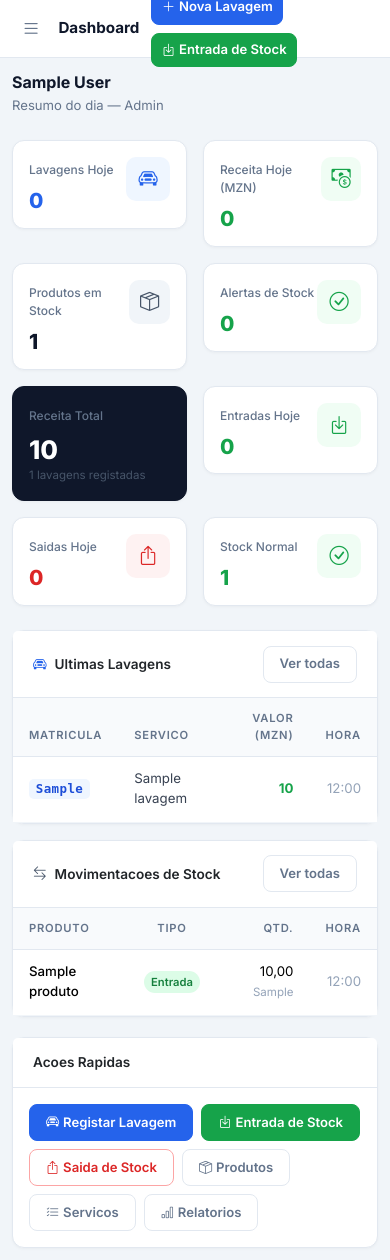
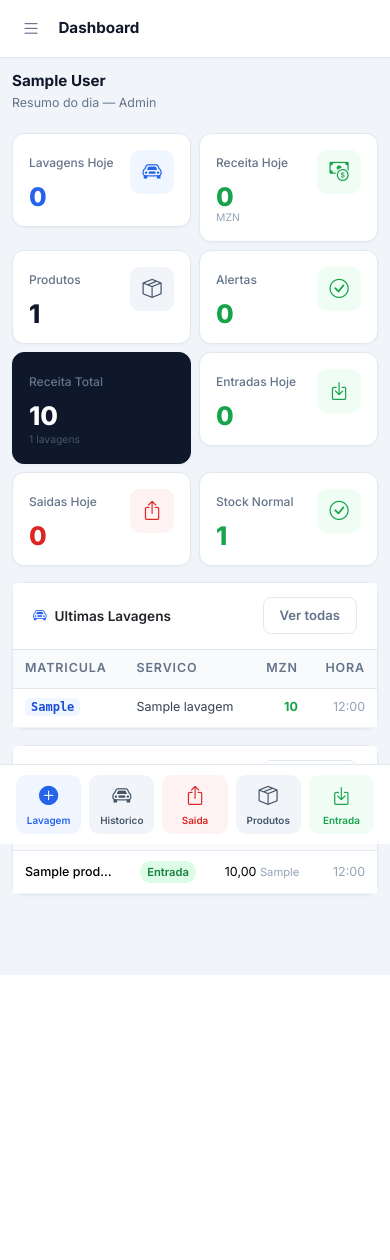
Before and after one commit to albinoafonsocumbe/carwash-stock, a Django app: page /dashboard/ in a window 390 px wide. After the commit the page ends 975 px from the top, so only its background shows below. Run offline with Django 4.2, Linux system fonts and the light colour scheme; a user stored in the database is signed in; tables that the repository leaves empty hold one stand-in row (values such as "Sample post").

Commit message:
feat: dashboard mobile com barra de acoes fixa e layout responsivo

```diff
--- a/carwash_stock/templates/dashboard/index.html
+++ b/carwash_stock/templates/dashboard/index.html
@@ -2,28 +2,63 @@
 {% block title %}Dashboard{% endblock %}
 {% block page_title %}Dashboard{% endblock %}
 
+{% block extra_css %}
+<style>
+/* ── Mobile bottom nav ── */
+.mobile-actions {
+    display: none;
+    position: fixed; bottom: 0; left: 0; right: 0;
+    background: #fff; border-top: 1px solid #e2e8f0;
+    padding: .6rem 1rem; z-index: 150;
+    gap: .5rem;
+}
+.mobile-action-btn {
+    flex: 1; display: flex; flex-direction: column; align-items: center;
+    gap: .2rem; padding: .4rem .3rem; border-radius: 10px;
+    text-decoration: none; font-size: .62rem; font-weight: 600;
+    color: #64748b; transition: background .15s, color .15s;
+    border: none; background: none; cursor: pointer;
+}
+.mobile-action-btn i { font-size: 1.2rem; }
+.mobile-action-btn.primary { color: #2563eb; background: #eff6ff; }
+.mobile-action-btn.success { color: #16a34a; background: #f0fdf4; }
+.mobile-action-btn.danger  { color: #dc2626; background: #fef2f2; }
+.mobile-action-btn.gray    { color: #475569; background: #f1f5f9; }
+
+@media (max-width: 768px) {
+    .mobile-actions { display: flex; }
+    .desktop-actions { display: none !important; }
+    .page-body { padding-bottom: 5rem !important; }
+    .stat-value { font-size: 1.6rem !important; }
+    .dash-table th, .dash-table td { padding: .6rem .75rem !important; font-size: .78rem !important; }
+}
+</style>
+{% endblock %}
+
 {% block topbar_actions %}
+<div class="desktop-actions d-flex gap-2">
     <a href="{% url 'lavagens:create' %}" class="btn btn-primary btn-sm d-flex align-items-center gap-1">
         <i class="bi bi-plus-lg"></i> Nova Lavagem
     </a>
     {% if user.is_admin %}
     <a href="{% url 'stock:entry_create' %}" class="btn btn-success btn-sm d-flex align-items-center gap-1">
-    <i class="bi bi-box-arrow-in-down"></i> Entrada de Stock
+        <i class="bi bi-box-arrow-in-down"></i> Entrada Stock
     </a>
     {% endif %}
+</div>
 {% endblock %}
 
 {% block content %}
 
-<!-- Cabecalho da pagina -->
-<div style="margin-bottom:1.5rem;">
-    <div style="font-size:1rem;font-weight:700;color:#0f172a;">{{ user.get_full_name|default:user.username }}</div>
-    <div style="color:#64748b;font-size:.82rem;margin-top:.15rem;">Resumo do dia — {{ user.get_perfil_display }}</div>
+<!-- Cabecalho -->
+<div style="margin-bottom:1.25rem;">
+    <div style="font-size:.95rem;font-weight:700;color:#0f172a;">{{ user.get_full_name|default:user.username }}</div>
+    <div style="color:#64748b;font-size:.78rem;margin-top:.1rem;">Resumo do dia — {{ user.get_perfil_display }}</div>
 </div>
 
-<!-- Linha 1 de estatisticas -->
-<div class="row g-3 mb-3">
-    <div class="col-6 col-xl-3">
+<!-- Stats linha 1 -->
+<div class="row g-2 mb-2">
+    <div class="col-6 col-lg-3">
         <div class="stat-card">
             <div class="d-flex align-items-start justify-content-between">
                 <div>
@@ -36,12 +71,13 @@
             </div>
         </div>
     </div>
-    <div class="col-6 col-xl-3">
+    <div class="col-6 col-lg-3">
         <div class="stat-card">
             <div class="d-flex align-items-start justify-content-between">
                 <div>
-                    <div class="stat-label">Receita Hoje (MZN)</div>
-                    <div class="stat-value" style="color:#16a34a;">{{ receita_hoje|floatformat:0 }}</div>
+                    <div class="stat-label">Receita Hoje</div>
+                    <div class="stat-value" style="color:#16a34a;font-size:1.5rem;">{{ receita_hoje|floatformat:0 }}</div>
+                    <div style="font-size:.65rem;color:#94a3b8;">MZN</div>
                 </div>
                 <div class="stat-icon" style="background:#f0fdf4;">
                     <i class="bi bi-cash-coin" style="color:#16a34a;"></i>
@@ -49,11 +85,11 @@
             </div>
         </div>
     </div>
-    <div class="col-6 col-xl-3">
+    <div class="col-6 col-lg-3">
         <div class="stat-card">
             <div class="d-flex align-items-start justify-content-between">
                 <div>
-                    <div class="stat-label">Produtos em Stock</div>
+                    <div class="stat-label">Produtos</div>
                     <div class="stat-value" style="color:#0f172a;">{{ total_produtos }}</div>
                 </div>
                 <div class="stat-icon" style="background:#f1f5f9;">
@@ -62,11 +98,11 @@
             </div>
         </div>
     </div>
-    <div class="col-6 col-xl-3">
+    <div class="col-6 col-lg-3">
         <div class="stat-card">
             <div class="d-flex align-items-start justify-content-between">
                 <div>
-                    <div class="stat-label">Alertas de Stock</div>
+                    <div class="stat-label">Alertas</div>
                     <div class="stat-value" style="color:{% if produtos_alerta %}#d97706{% else %}#16a34a{% endif %};">
                         {{ produtos_alerta|length }}
                     </div>
@@ -80,16 +116,16 @@
     </div>
 </div>
 
-<!-- Linha 2 de estatisticas -->
-<div class="row g-3 mb-4">
-    <div class="col-6 col-xl-3">
+<!-- Stats linha 2 -->
+<div class="row g-2 mb-3">
+    <div class="col-6 col-lg-3">
         <div class="stat-card" style="background:#0f172a;border-color:#0f172a;">
             <div class="stat-label" style="color:#64748b;">Receita Total</div>
-            <div class="stat-value" style="color:#fff;font-size:1.6rem;">{{ receita_total|floatformat:0 }}</div>
-            <div style="color:#475569;font-size:.72rem;margin-top:.3rem;">{{ total_lavagens }} lavagens registadas</div>
+            <div class="stat-value" style="color:#fff;font-size:1.4rem;">{{ receita_total|floatformat:0 }}</div>
+            <div style="color:#475569;font-size:.65rem;margin-top:.2rem;">{{ total_lavagens }} lavagens</div>
         </div>
     </div>
-    <div class="col-6 col-xl-3">
+    <div class="col-6 col-lg-3">
         <div class="stat-card">
             <div class="d-flex align-items-start justify-content-between">
                 <div>
@@ -102,7 +138,7 @@
             </div>
         </div>
     </div>
-    <div class="col-6 col-xl-3">
+    <div class="col-6 col-lg-3">
         <div class="stat-card">
             <div class="d-flex align-items-start justify-content-between">
                 <div>
@@ -115,7 +151,7 @@
             </div>
         </div>
     </div>
-    <div class="col-6 col-xl-3">
+    <div class="col-6 col-lg-3">
         <div class="stat-card">
             <div class="d-flex align-items-start justify-content-between">
                 <div>
@@ -145,20 +181,20 @@
             </div>
             <div class="card-body p-0">
                 {% for p in produtos_alerta %}
-                <div style="display:flex;align-items:center;justify-content:space-between;padding:.7rem 1.25rem;{% if not forloop.last %}border-bottom:1px solid #f1f5f9;{% endif %}">
+                <div style="display:flex;align-items:center;justify-content:space-between;padding:.65rem 1.1rem;{% if not forloop.last %}border-bottom:1px solid #f1f5f9;{% endif %}">
                     <div>
-                        <div style="font-weight:600;font-size:.83rem;">{{ p.nome }}</div>
-                        <div style="font-size:.72rem;color:#94a3b8;">Min: {{ p.nivel_minimo }} {{ p.unidade }}</div>
+                        <div style="font-weight:600;font-size:.82rem;">{{ p.nome }}</div>
+                        <div style="font-size:.7rem;color:#94a3b8;">Min: {{ p.nivel_minimo }} {{ p.unidade }}</div>
                     </div>
                     <div style="text-align:right;">
-                        <div style="font-weight:700;color:#dc2626;font-size:.88rem;">{{ p.quantidade }}</div>
-                        <div style="font-size:.7rem;color:#94a3b8;">{{ p.unidade }}</div>
+                        <div style="font-weight:700;color:#dc2626;font-size:.85rem;">{{ p.quantidade }}</div>
+                        <div style="font-size:.68rem;color:#94a3b8;">{{ p.unidade }}</div>
                     </div>
                 </div>
                 {% endfor %}
             </div>
             <div class="card-footer">
-                <a href="{% url 'products:list' %}" class="btn btn-sm btn-outline-warning w-100">Ver todos os produtos</a>
+                <a href="{% url 'products:list' %}" class="btn btn-sm btn-outline-warning w-100">Ver produtos</a>
             </div>
         </div>
     </div>
@@ -174,13 +210,13 @@
                 </span>
                 <a href="{% url 'lavagens:list' %}" class="btn btn-sm btn-outline-secondary">Ver todas</a>
             </div>
-            <div class="card-body p-0">
-                <table class="table mb-0">
+            <div class="table-responsive">
+                <table class="table mb-0 dash-table">
                     <thead>
                         <tr>
                             <th>Matricula</th>
                             <th>Servico</th>
-                            <th class="text-end">Valor (MZN)</th>
+                            <th class="text-end">MZN</th>
                             <th class="text-end">Hora</th>
                         </tr>
                     </thead>
@@ -188,11 +224,11 @@
                         {% for lav in ultimas_lavagens %}
                         <tr>
                             <td>
-                                <span style="background:#eff6ff;color:#1d4ed8;padding:.2em .55em;border-radius:5px;font-weight:700;font-size:.78rem;font-family:monospace;letter-spacing:.03em;">
+                                <span style="background:#eff6ff;color:#1d4ed8;padding:.15em .5em;border-radius:5px;font-weight:700;font-size:.75rem;font-family:monospace;">
                                     {{ lav.matricula }}
                                 </span>
                             </td>
-                            <td style="color:#374151;">
+                            <td style="color:#374151;max-width:120px;overflow:hidden;text-overflow:ellipsis;white-space:nowrap;">
                                 {% if lav.tipo_lavagem %}{{ lav.tipo_lavagem.nome }}{% else %}<span style="color:#cbd5e1;">—</span>{% endif %}
                             </td>
                             <td class="text-end" style="font-weight:700;color:#16a34a;">{{ lav.valor_cobrado|floatformat:0 }}</td>
@@ -212,19 +248,18 @@
         </div>
     </div>
 
-    <!-- Ultimas movimentacoes -->
     {% if not produtos_alerta %}
     <div class="col-lg-6">
         <div class="card">
             <div class="card-header d-flex align-items-center justify-content-between">
                 <span class="d-flex align-items-center gap-2">
                     <i class="bi bi-arrow-left-right" style="color:#475569;"></i>
-                    Movimentacoes de Stock
+                    Movimentacoes
                 </span>
                 <a href="{% url 'stock:list' %}" class="btn btn-sm btn-outline-secondary">Ver todas</a>
             </div>
-            <div class="card-body p-0">
-                <table class="table mb-0">
+            <div class="table-responsive">
+                <table class="table mb-0 dash-table">
                     <thead>
                         <tr>
                             <th>Produto</th>
@@ -236,7 +271,7 @@
                     <tbody>
                         {% for mov in ultimas_movimentacoes %}
                         <tr>
-                            <td style="font-weight:500;">{{ mov.produto.nome }}</td>
+                            <td style="font-weight:500;max-width:110px;overflow:hidden;text-overflow:ellipsis;white-space:nowrap;">{{ mov.produto.nome }}</td>
                             <td class="text-center">
                                 {% if mov.tipo == 'entrada' %}
                                 <span class="badge-status bs-success">Entrada</span>
@@ -244,14 +279,14 @@
                                 <span class="badge-status bs-warning">Saida</span>
                                 {% endif %}
                             </td>
-                            <td class="text-end">{{ mov.quantidade }} <span style="color:#94a3b8;font-size:.72rem;">{{ mov.produto.unidade }}</span></td>
+                            <td class="text-end">{{ mov.quantidade }} <span style="color:#94a3b8;font-size:.7rem;">{{ mov.produto.unidade }}</span></td>
                             <td class="text-end" style="color:#94a3b8;">{{ mov.data|date:"H:i" }}</td>
                         </tr>
                         {% empty %}
                         <tr>
                             <td colspan="4" class="text-center py-4" style="color:#cbd5e1;">
                                 <i class="bi bi-arrow-left-right d-block mb-1" style="font-size:1.4rem;"></i>
-                                Sem movimentacoes hoje
+                                Sem movimentacoes
                             </td>
                         </tr>
                         {% endfor %}
@@ -264,8 +299,8 @@
 
 </div>
 
-<!-- Acoes rapidas -->
-<div class="row g-3 mt-1">
+<!-- Acoes rapidas desktop -->
+<div class="row g-3 mt-1 desktop-actions">
     <div class="col-12">
         <div class="card">
             <div class="card-header">Acoes Rapidas</div>
@@ -285,9 +320,6 @@
                     <a href="{% url 'products:list' %}" class="btn btn-outline-secondary btn-sm d-flex align-items-center gap-1">
                         <i class="bi bi-box-seam"></i> Produtos
                     </a>
-                    <a href="{% url 'services:list' %}" class="btn btn-outline-secondary btn-sm d-flex align-items-center gap-1">
-                        <i class="bi bi-list-check"></i> Servicos
-                    </a>
                     {% if user.is_admin %}
                     <a href="{% url 'reports:index' %}" class="btn btn-outline-secondary btn-sm d-flex align-items-center gap-1">
                         <i class="bi bi-bar-chart"></i> Relatorios
@@ -299,4 +331,30 @@
     </div>
 </div>
 
+<!-- Barra de acoes mobile (fixada no fundo) -->
+<div class="mobile-actions">
+    <a href="{% url 'lavagens:create' %}" class="mobile-action-btn primary">
+        <i class="bi bi-plus-circle-fill"></i>
+        <span>Lavagem</span>
+    </a>
+    <a href="{% url 'lavagens:list' %}" class="mobile-action-btn gray">
+        <i class="bi bi-car-front"></i>
+        <span>Historico</span>
+    </a>
+    <a href="{% url 'stock:exit_create' %}" class="mobile-action-btn danger">
+        <i class="bi bi-box-arrow-up"></i>
+        <span>Saida</span>
+    </a>
+    <a href="{% url 'products:list' %}" class="mobile-action-btn gray">
+        <i class="bi bi-box-seam"></i>
+        <span>Produtos</span>
+    </a>
+    {% if user.is_admin %}
+    <a href="{% url 'stock:entry_create' %}" class="mobile-action-btn success">
+        <i class="bi bi-box-arrow-in-down"></i>
+        <span>Entrada</span>
+    </a>
+    {% endif %}
+</div>
+
 {% endblock %}
```
Lines whose indentation alone changed are shown as unchanged.
